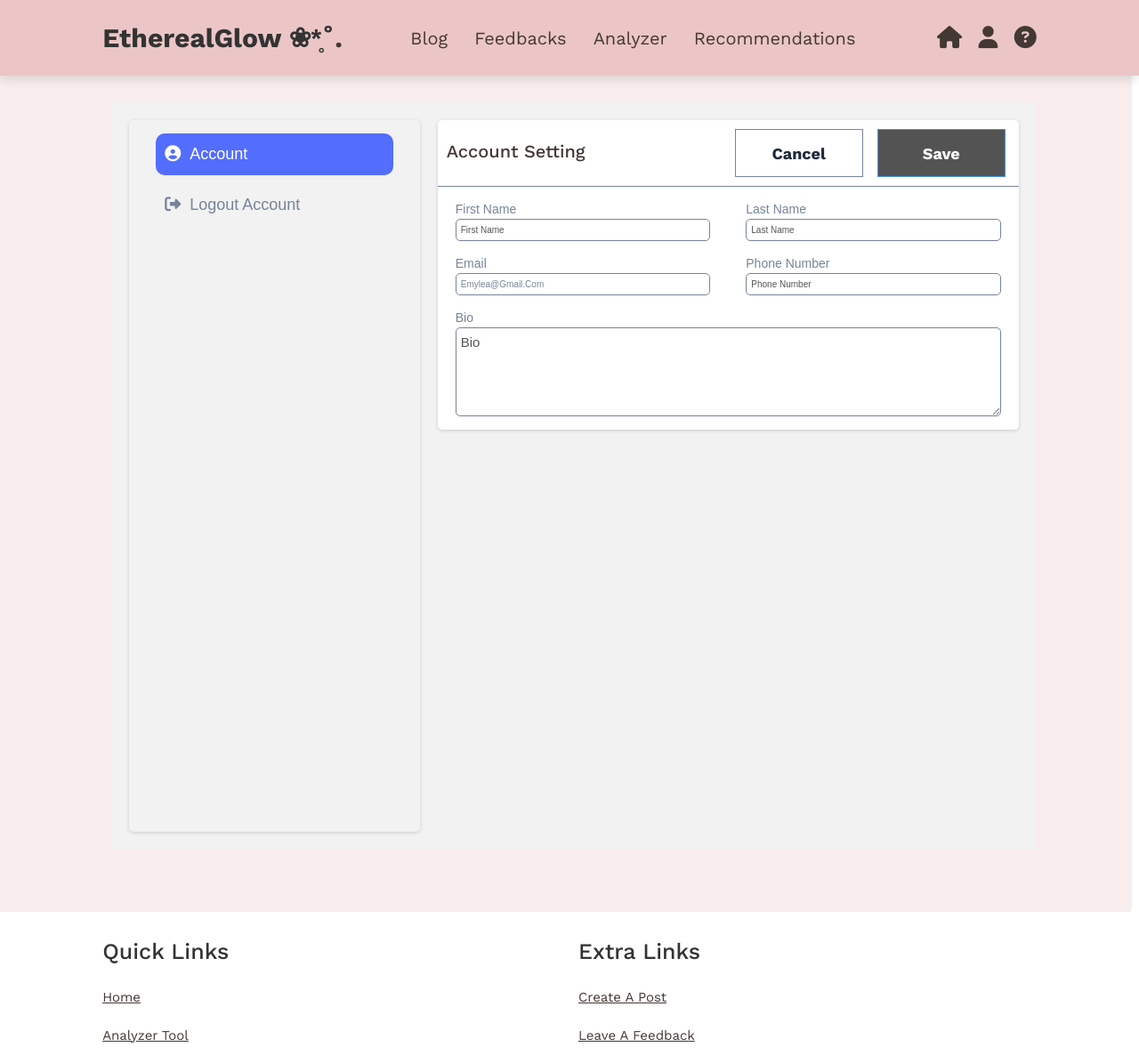
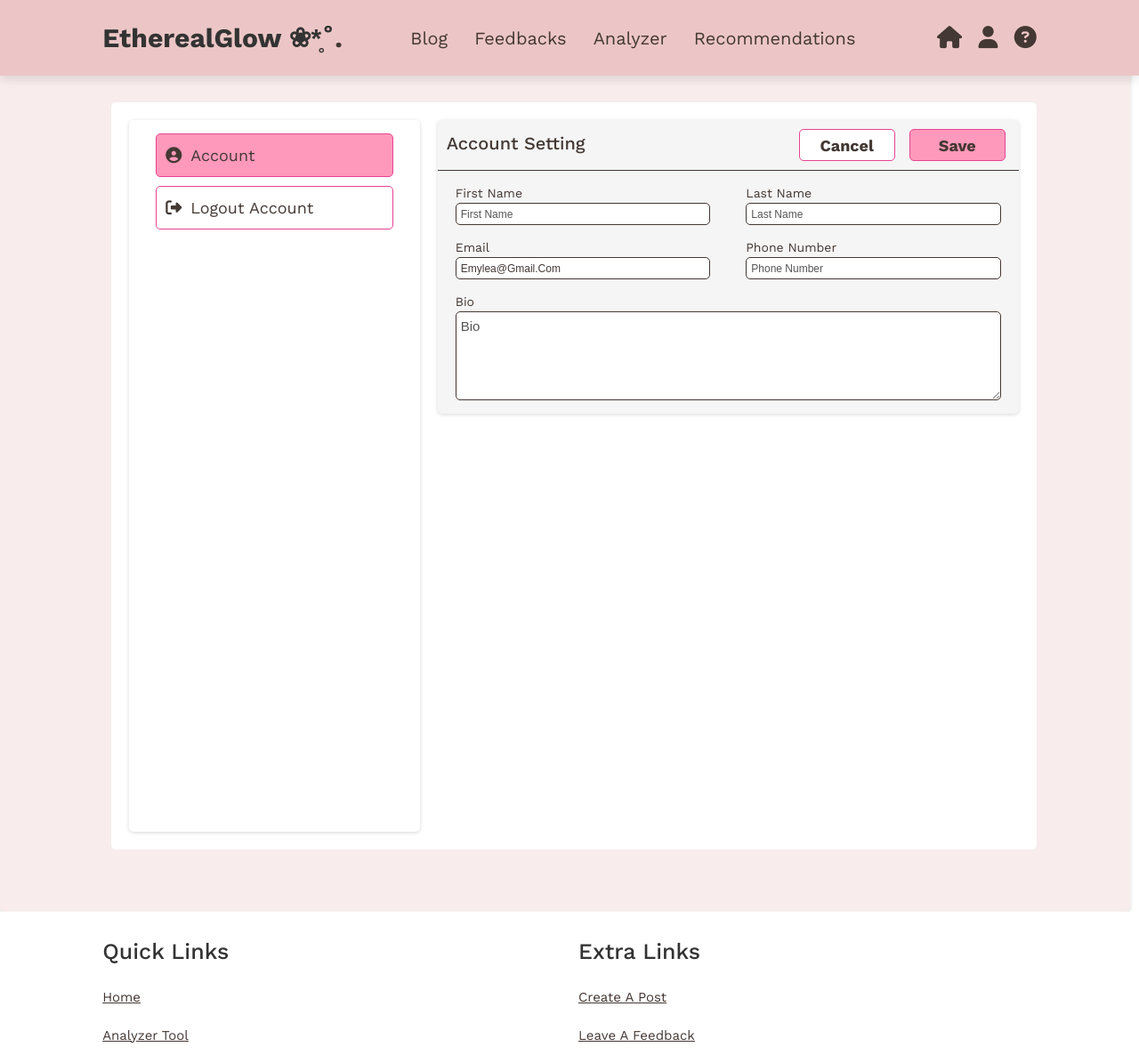
Before and after one commit to aleeqa/EtherealGlow, a Flask app: page /profile in a window 1280 px wide. Shown: the top 1195 px of the page at 89% size. Run offline with Flask 3, Linux system fonts and the light colour scheme; some libraries are stand-ins or nearby versions.

Commit message:
finalise codes

```diff
--- a/website/__init__.py
+++ b/website/__init__.py
@@ -16,7 +16,7 @@ def create_app():
     app.config['SECRET_KEY'] = "helloworld"
     app.config['SQLALCHEMY_TRACK_MODIFICATIONS'] = False
     app.config['SQLALCHEMY_DATABASE_URI'] = f'sqlite:///{DB_NAME}'
-    app.config['UPLOAD_FOLDER'] = 'C:\\Users\\12211\\Documents\\Mini It Project\\EtherealGlow\\website\\static\\uploads'
+    app.config['UPLOAD_FOLDER'] = 'website\\static\\uploads'
 
     db.init_app(app)
     migrate.init_app(app, db)
--- a/website/static/styles.css
+++ b/website/static/styles.css
@@ -1486,6 +1494,7 @@ button .fa-solid {
 .container {
     display: flex;
     margin: 50px 10px;
+    background-color: white;
 }
 
 .profile {
@@ -1514,7 +1523,6 @@ button .fa-solid {
 }
 
 .profile-title {
-    font-family: "Poppins", sans-serif;
     font-size: 20px;
 }
 
@@ -1525,11 +1533,11 @@ button .fa-solid {
 .menu-link {
     display: block;
     text-decoration: none;
-    color: #768499;
-    font-family: "Poppins", sans-serif;
+    color: var(--brown);
     padding: 10px;
     margin: 10px;
-    border-radius: 10px;
+    border-radius: 5px;
+    border: 1px solid var(--pink);
 }
 
 .menu-icon {
@@ -1537,24 +1545,25 @@ button .fa-solid {
 }
 
 .menu-link:first-child {
-    color: #fff;
-    background-color: #536dfe;
+    color: var(--brown);
+    background-color: var(--softpink);
+    border: 1px solid var(--pink);
 }
 
 .menu-link:hover {
-    background-color: #f1f5f9;
-    color: #1e293b;
+    background-color: var(--pink);
+    color: var(--light);
 }
 
 .menu-link:first-child:hover {
-    background-color: #536dfe;
-    color: #fff;
+    background-color: var(--pink);
+    color: var(--light);
 }
 
 .account {
     flex: 2;
     margin-left: 10px;
-    background-color: #fff;
+    background-color:whitesmoke;
     box-shadow: rgba(0, 0, 0, 0.16) 0px 1px 4px;
     border-radius: 5px;
     height: max-content;
@@ -1565,13 +1574,13 @@ button .fa-solid {
     justify-content: space-between;
     align-items: center;
     padding: 10px;
-    border-bottom: 1px solid #768499;
+    border-bottom: 1px solid var(--brown);
 }
 
 .account-tile {
     font-family: "Poppins", sans-serif;
     font-size: 20px;
-    color: #1e293b;
+    color: var(--brown);
     font-weight: 500;
     margin-left: 10px;
 }
@@ -1581,12 +1590,12 @@ button .fa-solid {
 }
 
 .btn-cancel {
-    width: 8em;
-    height: 3em;
+    width: 6em;
+    height: 2em;
     cursor: pointer;
-    border: 1px solid #768499;
-    border-radius: bold;
-    color: #1e293b;
+    border: 1px solid var(--pink);
+    border-radius: 5px;
+    color: var(--brown);
     font-weight: bold;
     margin-right: 5px;
     background-color: #fff;
@@ -1595,25 +1604,27 @@ button .fa-solid {
 }
 
 .btn-cancel:hover {
-    background-color: #f1f5f9;
+    background-color: var(--pink);
+    color: var(--light);
 }
 
 .btn-save {
-    width: 8em;
-    height: 3em;
+    width: 6em;
+    height: 2em;
     cursor: pointer;
-    border: 1px solid #458ff6;
-    border-radius: bold;
-    color: #fff;
+    border: 1px solid var(--pink);
+    border-radius: 5px;
+    color:var(--brown);
     font-weight: bold;
     margin-left: 5px;
-    background-color: #535353;
+    background-color: var(--softpink);
     transition-duration: 0.4s;
     box-shadow: rgba(0, 0, 0, 0.1);
 }
 
 .btn-save:hover {
-    background-color: #4053c9;
+    background-color:var(--pink);
+    color: var(--light);
 }
 
 .account-edit {
@@ -1630,23 +1641,22 @@ button .fa-solid {
 }
 
 .input-container label {
-    font-family: "Poppins", sans-serif;
-    color: #768499;
-     font-size: 14px;
+    color: var(--brown);
+    font-size: 14px;
 }
 
 .input-container input {
     height: 25px;
-    border: 1.5px solid #768499;
+    border: 1.5px solid var(--brown);
     border-radius: 5px;
     padding: 5px;
-    color: #768499;
+    color: var(--brown);
     font-family: "Poppins", sans-serif;
 }
 
 .input-container input:focus {
     outline: none;
-    border: 1.5px solid #536dfe;
+    border: 1.5px solid var(--pink);
 }
 
 .input-container textarea {
@@ -1654,15 +1664,15 @@ button .fa-solid {
     width: 100%;
     height: 100px;
     padding: 5px;
-    border: 1.5px solid #768499;
+    border: 1.5px solid var(--brown);
     border-radius: 5px;
     font-family: "Poppins", sans-serif;
-    color: #768499;
+    color: var(--brown);
 }
 
 .input-container textarea:focus {
     outline: none;
-    border: 1.5px solid #536dfe;
+    border: 1.5px solid var(--pink);
 }
 
 @media screen and (max-width: 768px) {
@@ -1712,7 +1722,7 @@ button .fa-solid {
 }
 
 input {
-  font-size: 1rem;
+  font-size: 1.2rem;
 }
 
 .user-cards {
--- a/website/views.py
+++ b/website/views.py
@@ -263,7 +263,7 @@ def add_product():
     if image and allowed_file(image.filename):
         filename = secure_filename(image.filename)
         image.save(os.path.join(current_app.config['UPLOAD_FOLDER'], filename))
-        product = Product(product_name=product_name, product_brand=product_brand, product_category=product_category, product_ingredients=product_ingredients, image=filename, user=user_id)
+        product = Product(product_name=product_name, product_brand=product_brand, product_category=product_category, product_ingredients=product_ingredients, image=filename, skintype=skintype, user=user_id)
 
     elif image and not allowed_file(image.filename):
         flash('Invalid file type. Allowed types are: pdf, png, jpg, jpeg', category='error')
@@ -310,8 +310,8 @@ def recommendations():
             print(f"Recommended Products: {recommended_products}")
 
             #additional debug: Print all products to ensure data is present
-            all_products = Product.query.all()
-            print(f"All Products: {all_products}")
+            #all_products = Product.query.all()
+            #print(f"All Products: {all_products}")
         except Exception as e:
             print(f"Error retrieving products: {e}")
             recommended_products = []
```
Also changed, not shown: other parts of website/static/styles.css (+18 -9 lines), website/templates/aboutus.html (+18 -7 lines), instance/database.db, website/static/uploads/OIP_1.jpeg (added), website/static/uploads/g2g.jpg (added).
